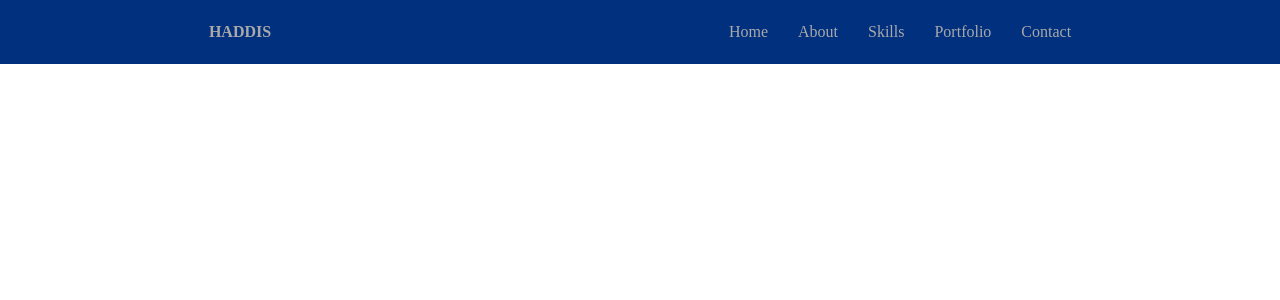
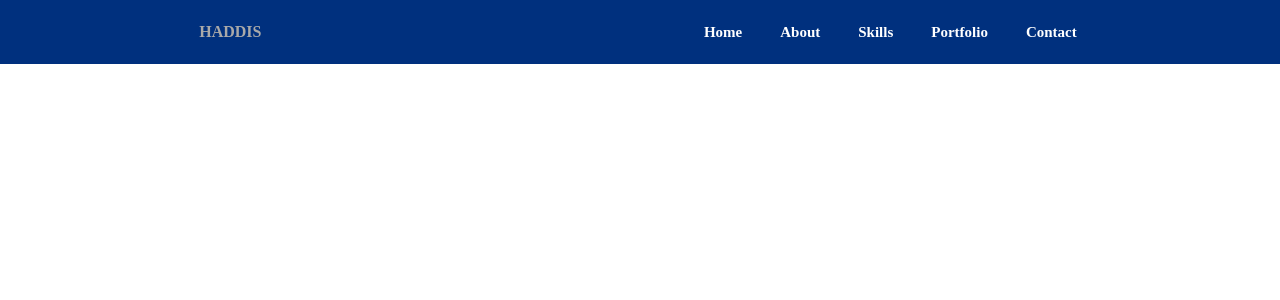
Before and after one commit to Kumilachew-g/react-navbar, a React (Create React App) app: page / in a window 1280 px wide. Shown: the top 300 px of the page. Built offline with nearby package versions, Linux system fonts and the light colour scheme.

Commit message:
Update styling

```diff
--- a/src/components/navigation/Navbar.css
+++ b/src/components/navigation/Navbar.css
@@ -24,13 +24,20 @@ a {
   justify-content: space-around;
   height: 8vh;
   background: #00307e;
+  transition: 0.3s ease-in-out;
+}
+
+.nav-link {
+  font-weight: 600;
+  color: #fff;
+  font-size: 1.5rem;
+  border-radius: 8px;
+  padding: 4px;
+  text-decoration: none;
 }
 
 .nav-link:hover {
-  background-color: #fff;
-  color: #000;
-  border-radius: 8px;
-  padding: 4px;
+  background-color: #17cf97;
 }
 
 .nav-brand {
```
